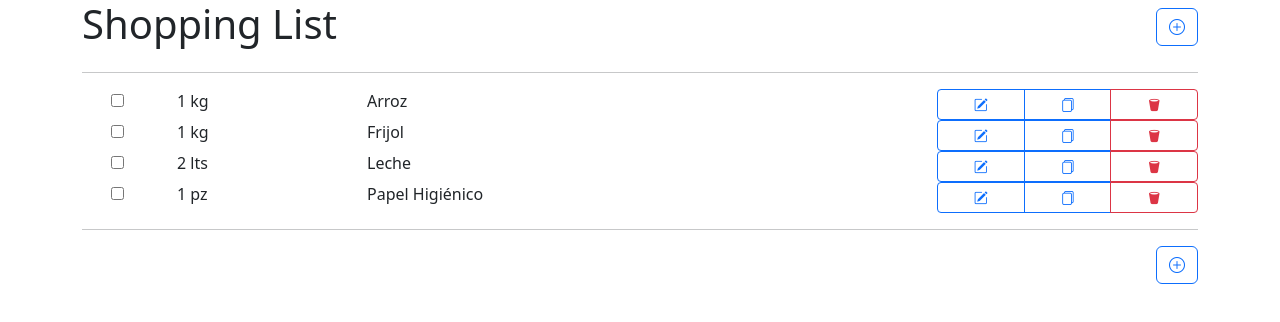
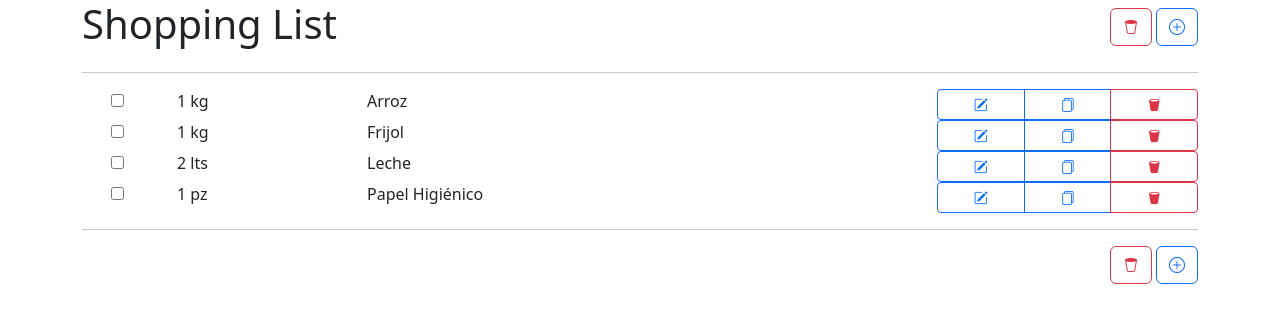
Before and after one commit to 19350308/Shopping_List, a React (Vite) app: page / in a window 1280 px wide. Shown: the top 322 px of the page. Built offline with nearby package versions, Linux system fonts and the light colour scheme.

Commit message:
Agregar Items y Eliminar la Lista

```diff
--- a/src/App.jsx
+++ b/src/App.jsx
@@ -1,4 +1,5 @@
 import { useState } from "react"
+import ClearListButton from "./components/ClearListButton";
 import ListItem from "./components/ListItem";
 import NewItemButton from "./components/NewItemButton";
 
@@ -52,6 +53,7 @@
           <h1>Shopping List</h1>
         </div>
         <div className="col text-end mt-2">
+          <ClearListButton setListItems={setListItems}/>
           <NewItemButton listItems={listItems} setListItems={setListItems}/>
         </div>
       </div>
@@ -71,6 +73,7 @@
       <hr />
       <div className="row">
         <div className="col text-end">
+          <ClearListButton setListItems={setListItems}/>
           <NewItemButton listItems={listItems} setListItems={setListItems}/>
         </div>
       </div>
--- /dev/null
+++ b/src/components/ClearListButton.jsx
@@ -0,0 +1,31 @@
+import Swal from "sweetalert2";
+
+const ClearListButton = ({setListItems}) => {
+    const clearList = async () => {
+        const {isConfirmed} = await Swal.fire({
+            title: 'Are you sure?',
+            text: "You won't be able to revert this!",
+            icon: 'warning',
+            showCancelButton: true,
+            confirmButtonColor: '#3085d6',
+            cancelButtonColor: '#d33',
+            confirmButtonText: 'Yes, delete it!'
+        })
+
+        if(isConfirmed){
+            setListItems([])
+        }
+    }
+
+    return (
+        <button
+            className="btn btn-outline-danger me-1"
+            type="button"
+            onClick={clearList}
+        >
+            <i className="bi bi-trash2"></i>
+        </button>
+    )
+}
+
+export default ClearListButton;
--- a/src/components/NewItemButton.jsx
+++ b/src/components/NewItemButton.jsx
@@ -42,7 +42,8 @@
             return {name, quantity, unit};
           }
         })
-        console.log(value);
+
+        if(!value.name || !value.quantity || !value.unit) return
 
     setListItems([
         ...listItems,
@@ -53,6 +54,7 @@
         }
     ])
     }
+
   return (
     <button
         type="button"
```
